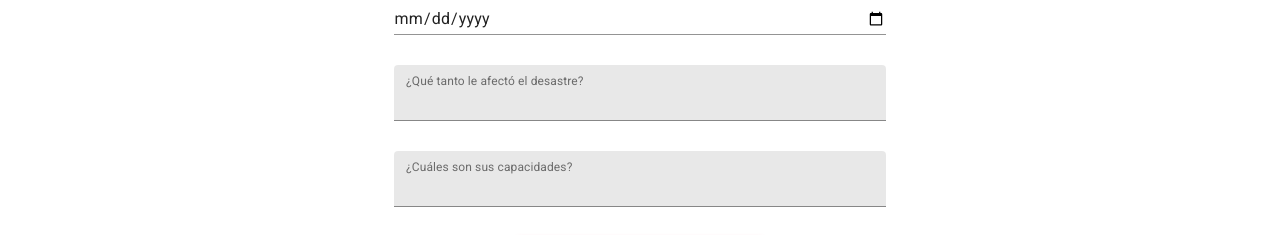
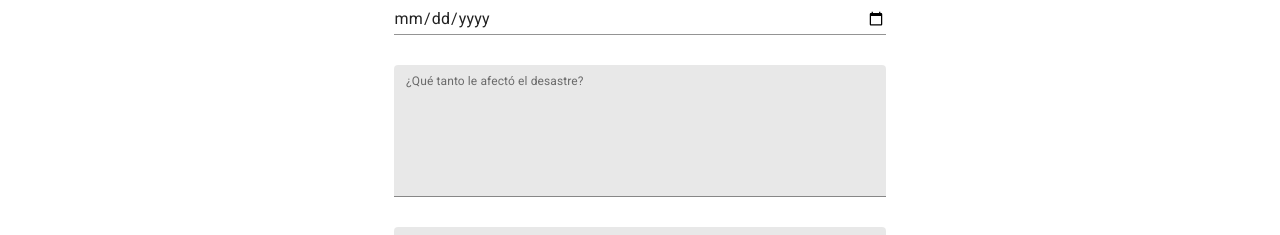
Before and after one commit to jelg27/Chimalma, a React (Create React App) app: page / in a window 1280 px wide. Shown: the part 547-782 px from the top of the page. Built offline with nearby package versions, Linux system fonts and the light colour scheme.

Commit message:
correcion xd

```diff
--- a/src/index.js
+++ b/src/index.js
@@ -113,8 +113,8 @@ export default function Tablas() {
         		{formik.touched.lastName && formik.errors.lastName ? (<TextField name="lastName" label={formik.errors.lastName} InputLabelProps={{shrink: true,}} variant="filled" error className={classes.cuadros} onChange={formik.handleChange} />) : (<TextField name="lastName" label="Apellidos" variant="filled" className={classes.cuadros} onChange={formik.handleChange} InputLabelProps={{shrink: true,}} />)}<br/>
         		{formik.touched.email && formik.errors.email ? (<TextField name="email" label={formik.errors.email} variant="filled" InputLabelProps={{shrink: true,}} error className={classes.cuadros} onChange={formik.handleChange} />) : (<TextField name="email" label="Correo electronico" variant="filled" className={classes.cuadros} onChange={formik.handleChange} InputLabelProps={{shrink: true,}} />)}<br/>
        			{formik.touched.date && formik.errors.date ? (<TextField type="date" name="date" error label={formik.errors.date} InputLabelProps={{shrink: true,}} className={classes.cuadros} onChange={formik.handleChange} />) : (<TextField type="date" name="date" label="Fecha de nacimiento" InputLabelProps={{shrink: true,}} className={classes.cuadros} onChange={formik.handleChange} InputLabelProps={{shrink: true,}} />)}<br/>
-       			{formik.touched.afect && formik.errors.afect ? (<TextField name="afect" label={formik.errors.afect} variant="filled" InputLabelProps={{shrink: true,}} error className={classes.cuadros} onChange={formik.handleChange} />) : (<TextField name="afect"  variant="filled" label="¿Qué tanto le afectó el desastre?" className={classes.cuadros} onChange={formik.handleChange} InputLabelProps={{shrink: true,}} />)}<br/>
-       			{formik.touched.cap && formik.errors.cap ? (<TextField name="cap" label={formik.errors.cap} variant="filled" InputLabelProps={{shrink: true,}} error className={classes.cuadros} onChange={formik.handleChange} />) : (<TextField name="cap" variant="filled" label="¿Cuáles son sus capacidades?" className={classes.cuadros} onChange={formik.handleChange} InputLabelProps={{shrink: true,}} />)}<br/>
+       			{formik.touched.afect && formik.errors.afect ? (<TextField name="afect" label={formik.errors.afect} variant="filled" InputLabelProps={{shrink: true,}} error className={classes.cuadros} onChange={formik.handleChange} />) : (<TextField name="afect"  variant="filled" label="¿Qué tanto le afectó el desastre?" className={classes.cuadros} onChange={formik.handleChange} InputLabelProps={{shrink: true,}}  rows={5} multiline/>)}<br/>
+       			{formik.touched.cap && formik.errors.cap ? (<TextField name="cap" label={formik.errors.cap} variant="filled" InputLabelProps={{shrink: true,}} error className={classes.cuadros} onChange={formik.handleChange} />) : (<TextField name="cap" variant="filled" label="¿Cuáles son sus capacidades?" className={classes.cuadros} onChange={formik.handleChange} InputLabelProps={{shrink: true,}} rows={5} multiline/>)}<br/>
        			<Button type="submit" variant="contained" className={classes.boton}>Subir</Button>
       		</Form>
     	)}
```
